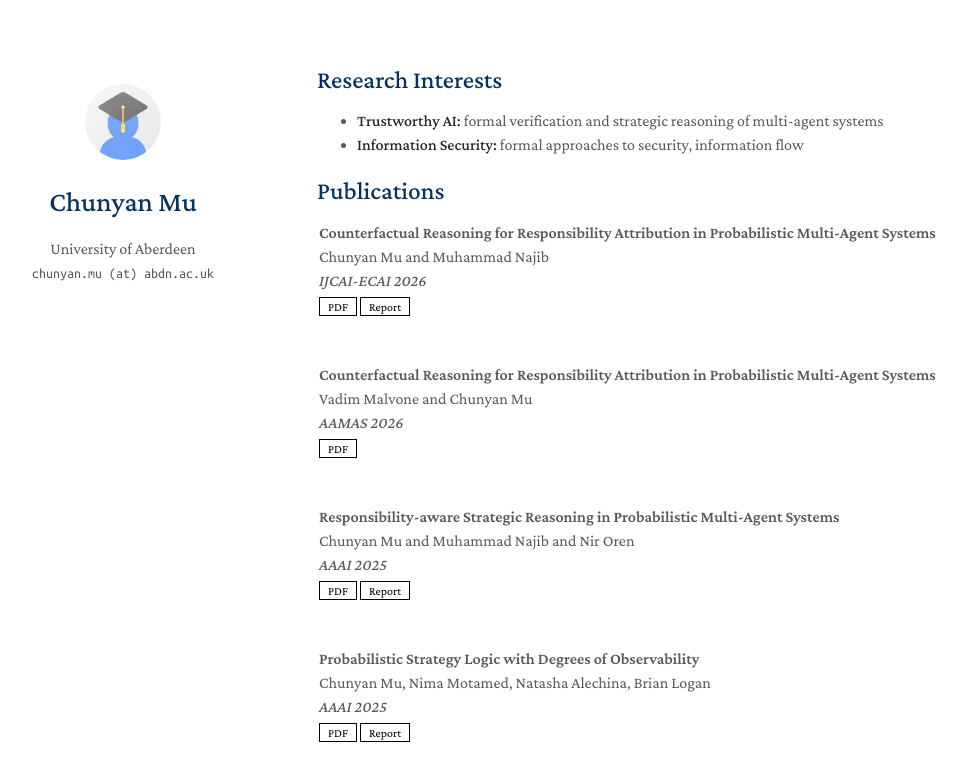
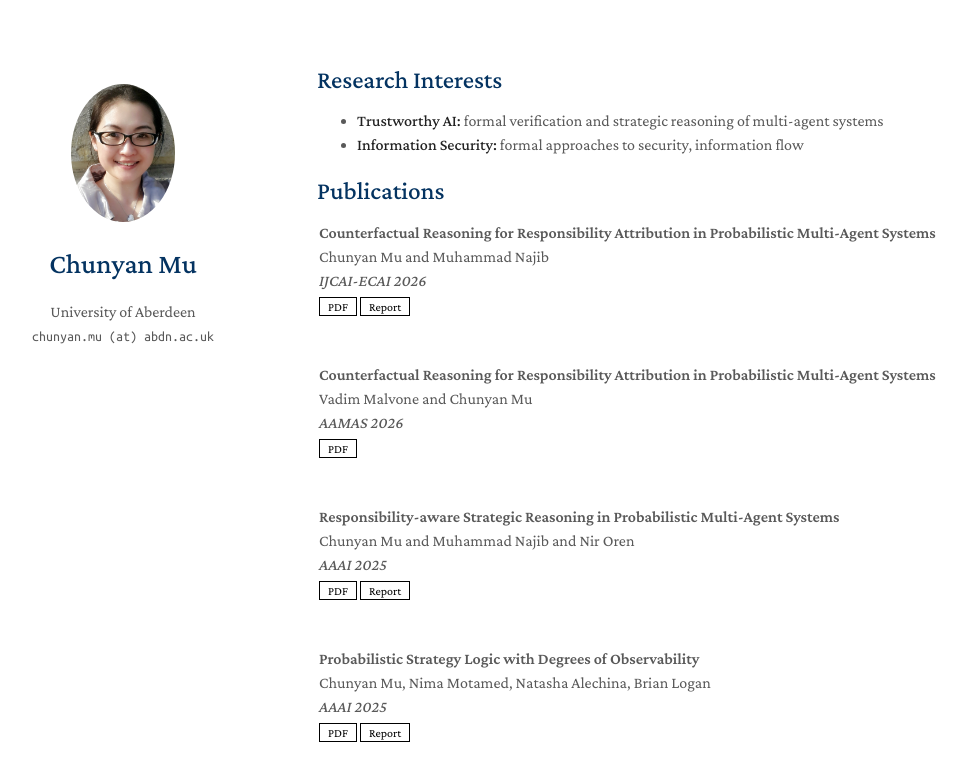
Before and after one commit to cmu777/cmu777.github.io, a Jekyll site: the page built from index.md, in a window 1280 px wide. Shown: the top 781 px of the page, without its empty margins (153-1120 px from the left). Built offline with Jekyll 4.4.1, drawn with Linux system fonts in a browser that asks for light colours; a style sheet for code colours, icons or effects is not loaded.

Commit message:
Change avatar image to 'mu.png'
Updated avatar image path to use 'mu.png'.

```diff
--- a/_config.yml
+++ b/_config.yml
@@ -20,7 +20,7 @@ email: chunyan.mu (at) abdn.ac.uk
 
 # Images (e.g., your profile picture and your website's favicon)
 # "favicon" and "favicon_dark" are used for the light and dark modes, respectively.
-avatar: ./assets/img/avatar.png
+avatar: ./assets/img/mu.png #avatar.png
 favicon: ./assets/img/favicon.png
 favicon_dark: ./assets/img/favicon-dark.png
 
```
